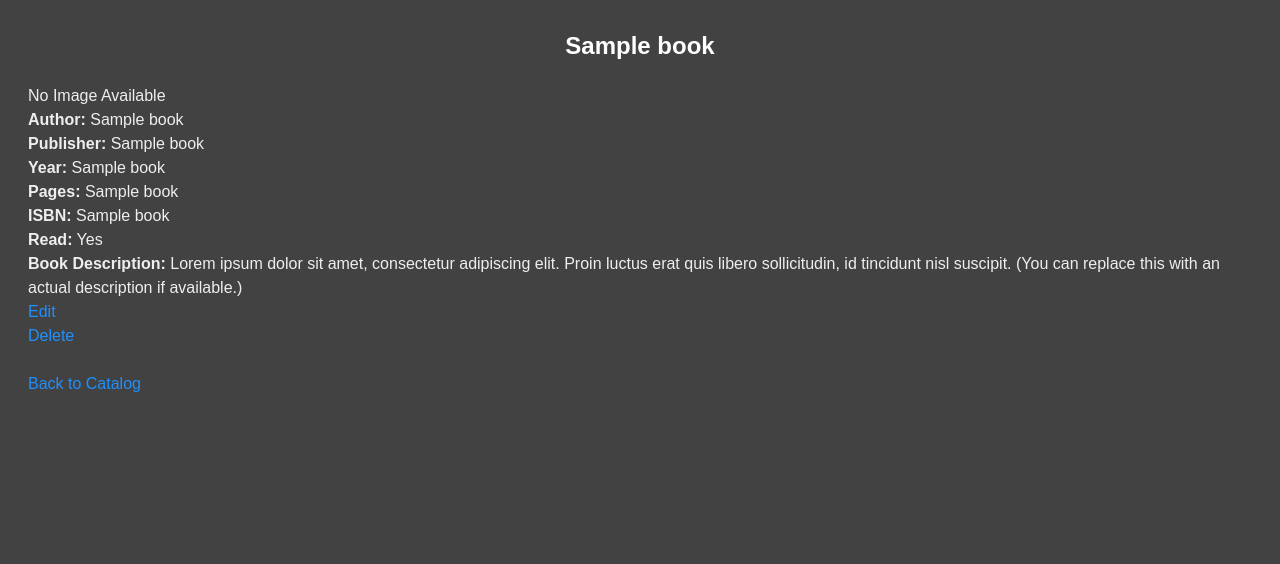
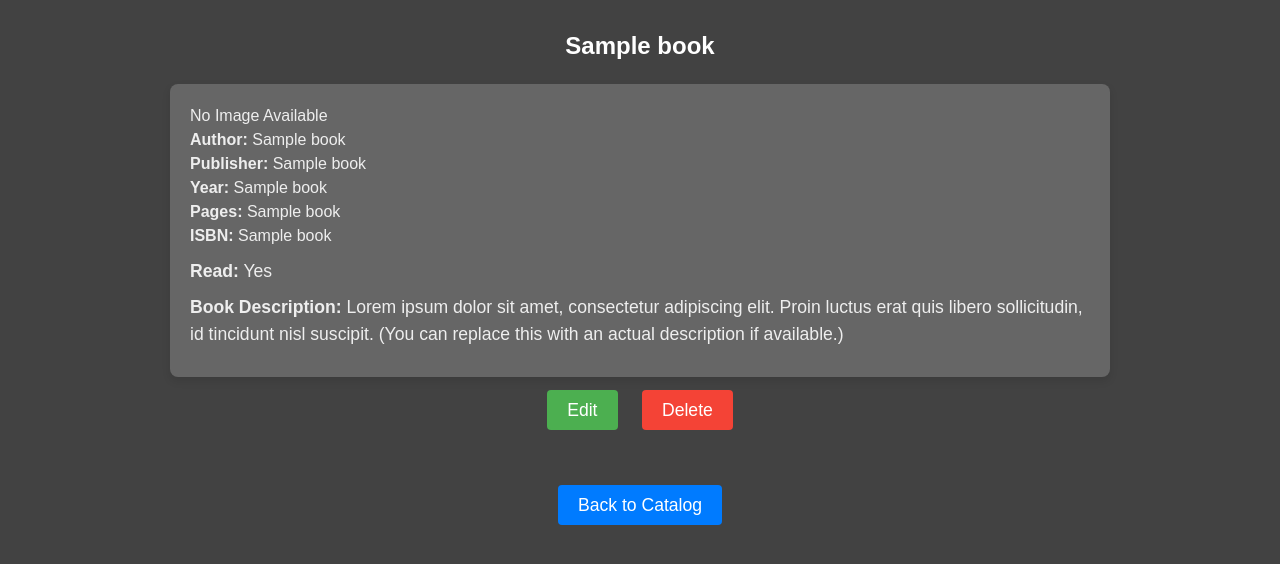
Before and after one commit to philcifone/libaraxia, a Flask app: template templates/book_detail.html in a window 1280 px wide. Shown: the top 564 px of the page. Run offline with Flask 3, Linux system fonts and the light colour scheme; the template is opened without the code that fills it: most values are stand-ins (such as "Sample title", 1, 10 or a date in 2020).

Commit message:
made everything pretty

```diff
--- a/static/styles.css
+++ b/static/styles.css
@@ -256,3 +256,100 @@ a:hover {
     background-color: #218838;
     color: white;
 }
+
+/* Book Detail Page Styles */
+.book-detail-container {
+    display: flex;
+    gap: 30px;
+    flex-wrap: wrap;
+    margin-bottom: 30px;
+}
+
+.book-detail-header {
+    flex: 1;
+    display: flex;
+    flex-direction: column;
+    align-items: flex-start;
+}
+
+.book-cover {
+    max-width: 250px;
+    margin-bottom: 20px;
+    border-radius: 8px;
+}
+
+.no-image {
+    font-style: italic;
+    color: #888;
+}
+
+.book-info p {
+    margin: 5px 0;
+    font-size: 1.1em;
+}
+
+.book-detail-content {
+    flex: 2;
+    font-size: 1.1em;
+}
+
+.book-detail-content p {
+    margin: 10px 0;
+}
+
+.action-links {
+    text-align: center;
+    margin-bottom: 20px;
+}
+
+.edit-link, .delete-link {
+    font-size: 1.1em;
+    text-decoration: none;
+    margin: 0 10px;
+    padding: 10px 20px;
+    border-radius: 4px;
+}
+
+.edit-link {
+    background-color: #4CAF50;
+    color: white;
+}
+
+.delete-link {
+    background-color: #f44336;
+    color: white;
+}
+
+.edit-link:hover {
+    background-color: #45a049;
+}
+
+.delete-link:hover {
+    background-color: #d32f2f;
+}
+
+.back-to-list {
+    text-align: center;
+}
+
+.back-to-list-link {
+    font-size: 1.1em;
+    text-decoration: none;
+    padding: 10px 20px;
+    background-color: #007bff;
+    color: white;
+    border-radius: 4px;
+}
+
+.back-to-list-link:hover {
+    background-color: #0056b3;
+}
+
+.container {
+    max-width: 900px;
+    margin: 20px auto;
+    padding: 20px;
+    background-color: #666666;
+    box-shadow: 0 4px 8px rgba(0, 0, 0, 0.1);
+    border-radius: 8px;
+}
--- a/templates/add_book.html
+++ b/templates/add_book.html
@@ -42,7 +42,8 @@
 
         <button type="submit" name="submit_book">Add Book</button>
     </form>
-
-    <a href="/">Back to Catalog</a>
+    <div class="back-to-list">
+        <a href="{{ url_for('index') }}" class="back-to-list-link">Back to Catalog</a>
+    </div>
 </body>
 </html>
--- a/templates/book_detail.html
+++ b/templates/book_detail.html
@@ -5,8 +5,9 @@
     <link rel="stylesheet" href="{{ url_for('static', filename='styles.css') }}">
 </head>
 <body>
+
     <h1>{{ book[1] }}</h1> <!-- Book Title -->
-    <div class="book-detail-container">
+    <div class="container">
         <div class="book-detail-header">
             <!-- Display the book's cover image, if available -->
             {% if book.cover_image_url %}
@@ -28,14 +29,15 @@
         </div>
 
      </div>
-     	<a href="/edit/{{ book[0] }}">Edit</a>
-	<br>
-	<a href="/delete/{{ book[0] }}" onclick="return confirm('Are you sure?')">Delete</a>
+    	<div class="action-links">
+     	<a href="/edit/{{ book[0] }}" class="edit-link">Edit</a>
+	<a href="/delete/{{ book[0] }}" onclick="return confirm('Are you sure?')" class="delete-link">Delete</a>
+	</div>
     </div>
     <br>
     <br>
-    <div>
-        <a href="{{ url_for('index') }}" class="back-to-list">Back to Catalog</a>
+    <div class="back-to-list">
+        <a href="{{ url_for('index') }}" class="back-to-list-link">Back to Catalog</a>
     </div>
 
 </body>
--- a/templates/edit_book.html
+++ b/templates/edit_book.html
@@ -34,6 +34,8 @@
 
 	<button type="submit">Save Changes</button>
     </form>
-    <a href="/">Back to Catalog</a>
+    <div class="back-to-list">
+        <a href="{{ url_for('index') }}" class="back-to-list-link">Back to Catalog</a>
+    </div>
 </body>
 </html>
```
Also changed, not shown: README.md.
